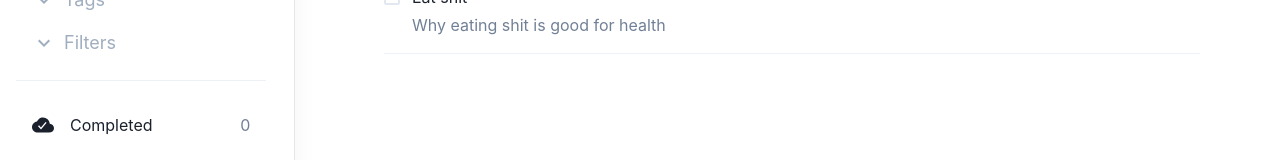
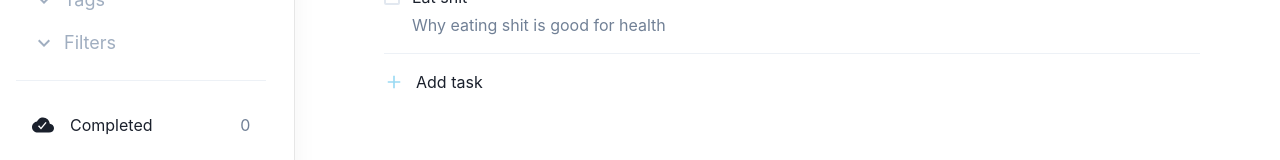
Before and after one commit to Mokshbajaj64/taskem, a React (Create React App) app in the folder client/: page /app/today in a window 1280 px wide. Shown: the part 370-530 px from the top of the page. Built offline with nearby package versions, Linux system fonts and the light colour scheme.

Commit message:
Add component stuff

```diff
--- /dev/null
+++ b/client/src/components/AddTaskComponent.tsx
@@ -0,0 +1,76 @@
+import React, { useState } from "react";
+import { Text, Input, Textarea, IconButton, Button } from "@chakra-ui/react";
+import { IoMdAdd, IoMdAddCircle } from "react-icons/io";
+import { FaTags } from "react-icons/fa";
+import { BsFlagFill } from "react-icons/bs";
+
+const AddTaskComponent = () => {
+  const [hover, setHover] = useState(false);
+  const [addTask, setAddTask] = useState(false);
+  return (
+    <div className="w-full">
+      {addTask ? (
+        <div className="flex w-full flex-col gap-5">
+          <div
+            className="flex w-full flex-col rounded-2xl p-4 gap-2"
+            style={{
+              boxShadow:
+                "rgba(0, 0, 0, 0.05) 0px 6px 24px 0px, rgba(0, 0, 0, 0.08) 0px 0px 0px 1px",
+              border: "1px solid #e6e6e6",
+            }}
+          >
+            <Input variant="unstyled" placeholder="Task title" />
+            <Textarea
+              placeholder="Title description"
+              variant="unstyled"
+              resize="none"
+            />
+            <div className="flex items-center gap-4">
+              <IconButton icon={<FaTags />} aria-label="Tags" />
+              <IconButton icon={<BsFlagFill />} aria-label="Priority" />
+            </div>
+          </div>
+          <div className="flex items-center gap-4">
+            <Button colorScheme="blue">Add Task</Button>
+            <Button
+              variant="outline"
+              onClick={() => {
+                setAddTask(false);
+              }}
+            >
+              Cancel
+            </Button>
+          </div>
+        </div>
+      ) : (
+        <div
+          className="flex items-center cursor-pointer gap-3"
+          onMouseEnter={() => {
+            setHover(true);
+          }}
+          onMouseLeave={() => {
+            setHover(false);
+          }}
+          onClick={() => {
+            setAddTask(true);
+          }}
+        >
+          {hover ? (
+            <IoMdAddCircle size="20" color="#9bdaf3" />
+          ) : (
+            <IoMdAdd size="20" color="#9bdaf3" />
+          )}
+          {hover ? (
+            <Text fontSize="md" color="#9bdaf3">
+              Add task
+            </Text>
+          ) : (
+            <Text fontSize="md">Add task</Text>
+          )}
+        </div>
+      )}
+    </div>
+  );
+};
+
+export default AddTaskComponent;
--- a/client/src/components/TodayTask.tsx
+++ b/client/src/components/TodayTask.tsx
@@ -1,6 +1,7 @@
 import { Heading, Text, useColorMode } from "@chakra-ui/react";
 import React from "react";
 import { MdSort } from "react-icons/md";
+import AddTaskComponent from "./AddTaskComponent";
 import TaskComponent from "./TaskComponent";
 
 const TodayTask = () => {
@@ -36,6 +37,7 @@ const TodayTask = () => {
         <TaskComponent />
         <TaskComponent />
         <TaskComponent />
+        <AddTaskComponent />
       </div>
     </div>
   );
```
